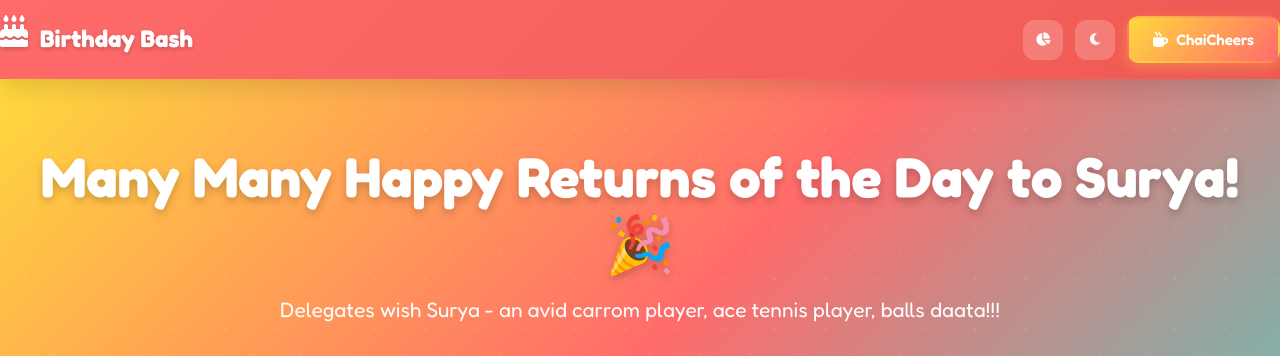
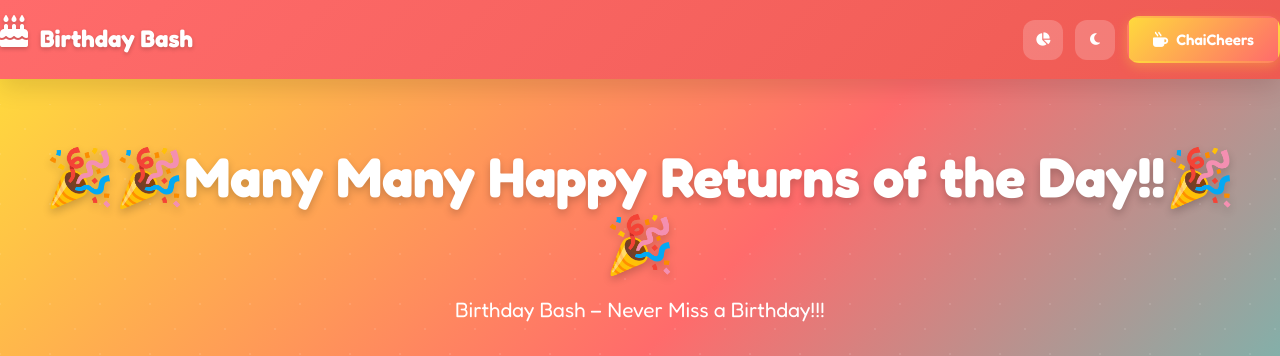
Before and after one commit to cspdGRIT/zenithdelegates, a website: page index.html in a window 1280 px wide. Shown: the top 356 px of the page. Drawn offline with Linux system fonts and the light colour scheme.

Commit message:
Update index.html

```diff
--- a/index.html
+++ b/index.html
@@ -44,8 +44,8 @@
   <section class="hero">
     <div class="confetti" aria-hidden="true"></div>
     <div class="container hero-content">
-      <h1>Many Many Happy Returns of the Day to Surya! 🎉</h1>
-      <p class="hero-subtitle">Delegates wish Surya - an avid carrom player, ace tennis player, balls daata!!!</p>
+      <h1>🎉🎉Many Many Happy Returns of the Day!!🎉🎉</h1>
+      <p class="hero-subtitle">Birthday Bash – Never Miss a Birthday!!!</p>
       <div class="hero-stats">
         <div class="stat-card">
           <div class="stat-value" id="totalBirthdays">0</div>
```
